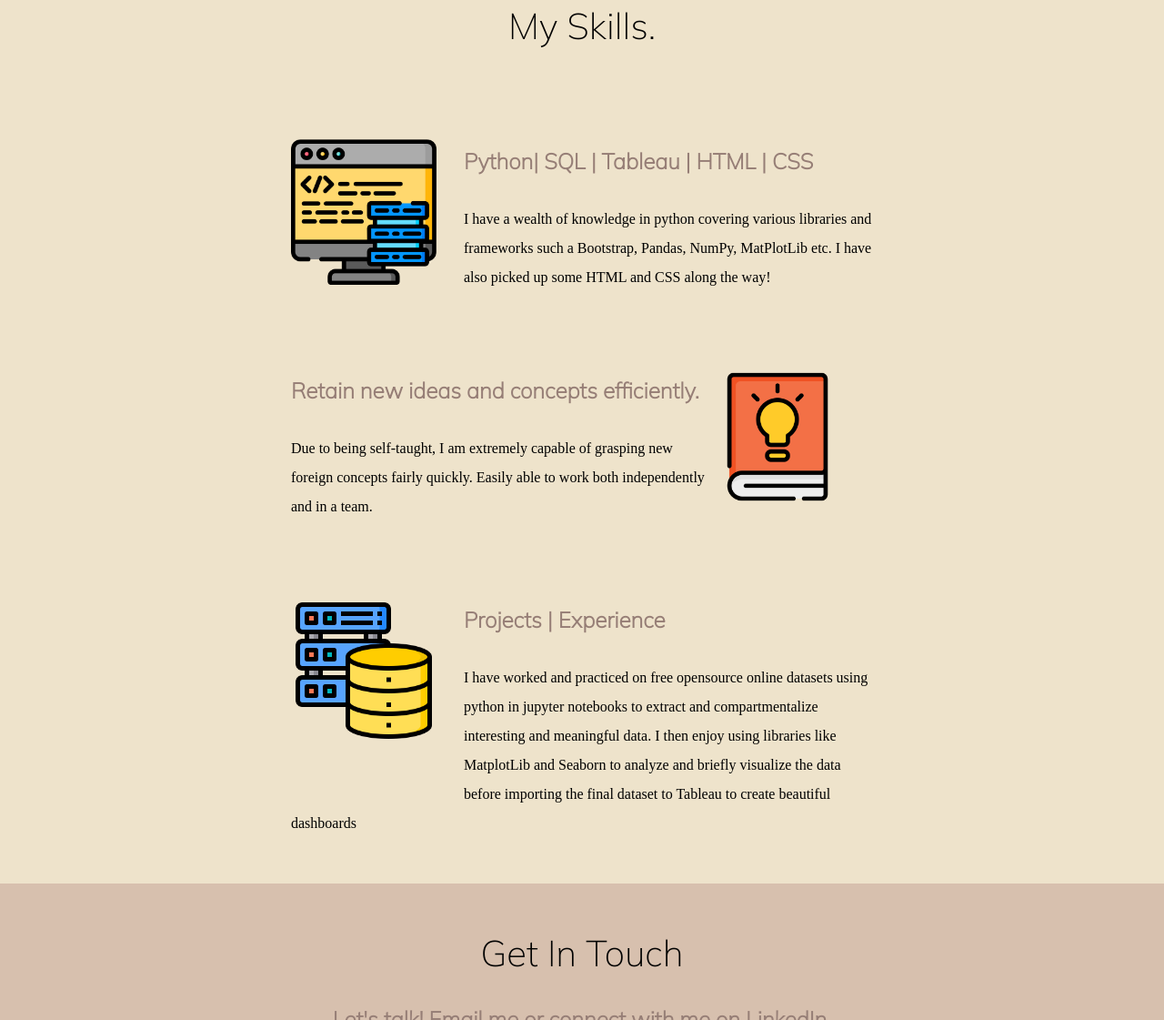
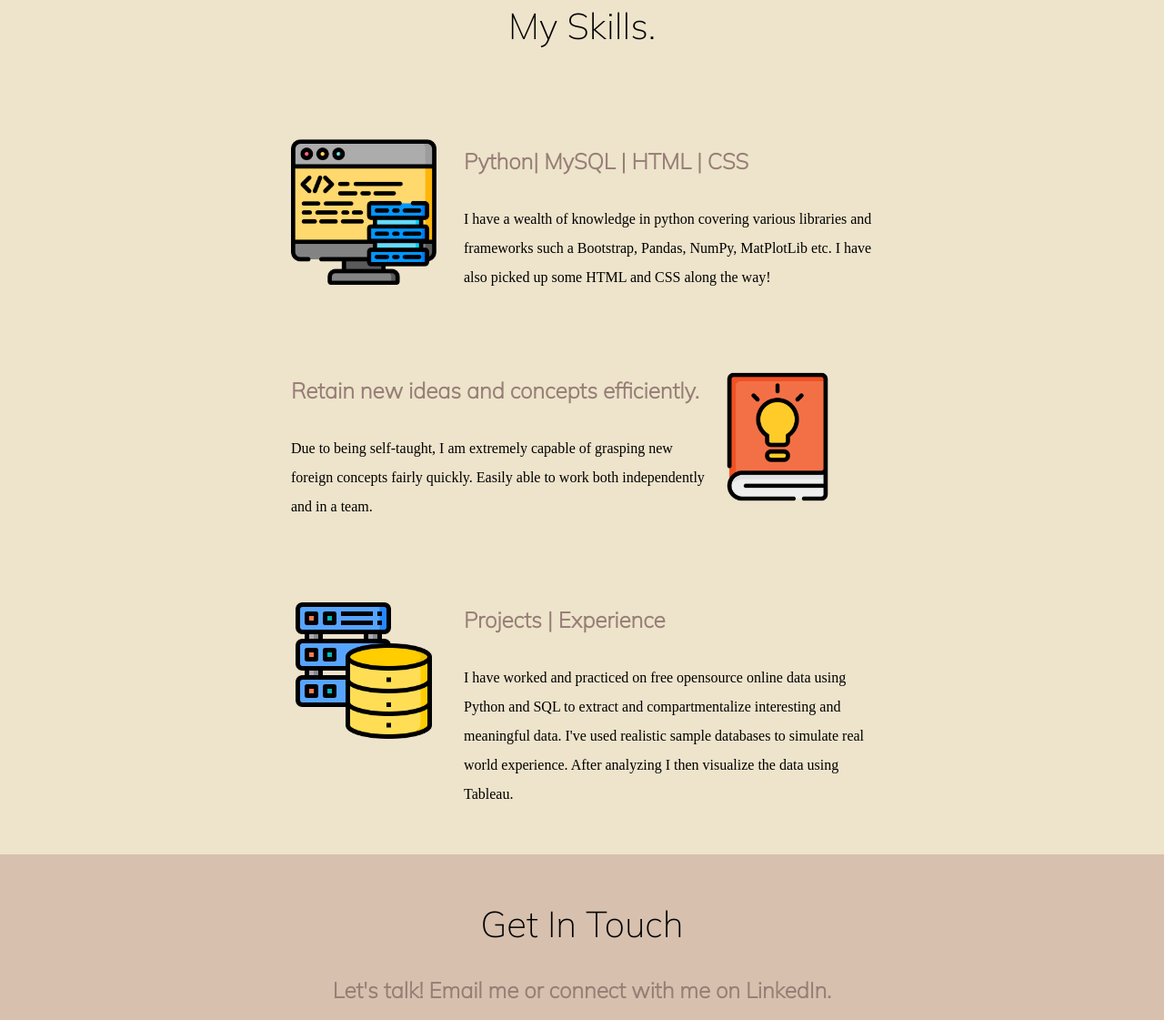
Before and after one commit to JBBrian/PersonalSite, a plain HTML site: page index.html in a window 1280 px wide. Shown: the part 1415-2536 px from the top of the page at 91% size. Drawn offline with Linux system fonts and the light colour scheme; a web font is replaced by a local one.

Commit message:
Update index.html

```diff
--- a/index.html
+++ b/index.html
@@ -28,7 +28,7 @@
             <h2>My Skills.</h2>
             <div class="skill-row">
                 <img class="left-img" src="images/coding.png">
-                <h3>Python| SQL | Tableau | HTML | CSS</h3>
+                <h3>Python| MySQL | HTML | CSS</h3>
                 <p>I have a wealth of knowledge in python covering various libraries and frameworks such a
                     Bootstrap, Pandas, NumPy, MatPlotLib etc. I have also picked up some HTML and CSS along the way!</p>
             </div>
@@ -41,10 +41,9 @@
             <div class="skill-row">
             <img class="left-img" src="images/database.png">
             <h3>Projects | Experience</h3>
-            <p>I have worked and practiced on free opensource online datasets using python in jupyter notebooks to
-                extract and compartmentalize interesting and meaningful data. I then enjoy using libraries
-                like MatplotLib and Seaborn to analyze and briefly visualize the data before importing the final
-                dataset to Tableau to create beautiful dashboards</p>
+            <p>I have worked and practiced on free opensource online data using Python and SQL to
+                extract and compartmentalize interesting and meaningful data. I've used realistic sample databases to
+            simulate real world experience. After analyzing I then visualize the data using Tableau.</p>
         </div>
       </div>
             <!-- moved above -->
@@ -58,7 +57,6 @@
         <a class="footer-link" href="https://github.com/JBBrian">GitHub</a>
         <p>© 2023 Brian Tapia.</p>
       </div>
-
     </body>
 
 </html>
```
